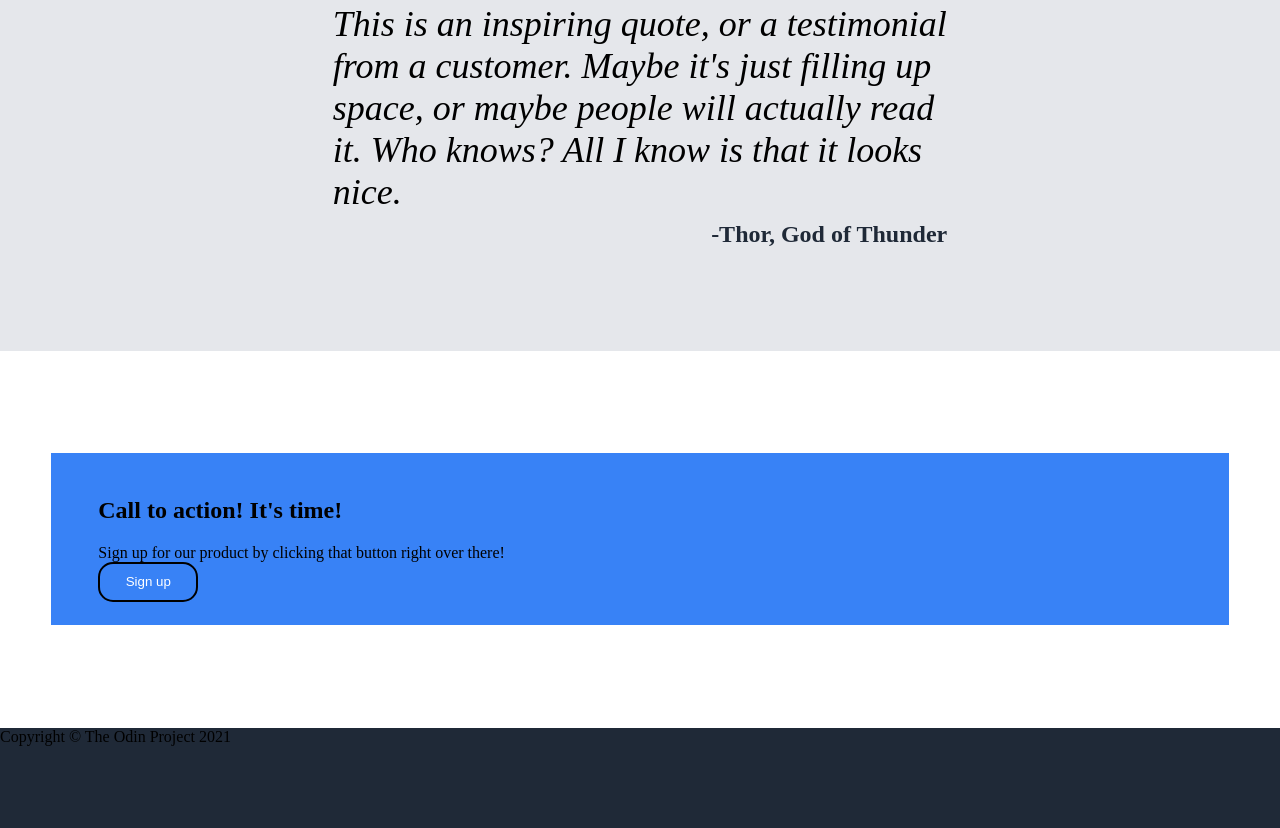
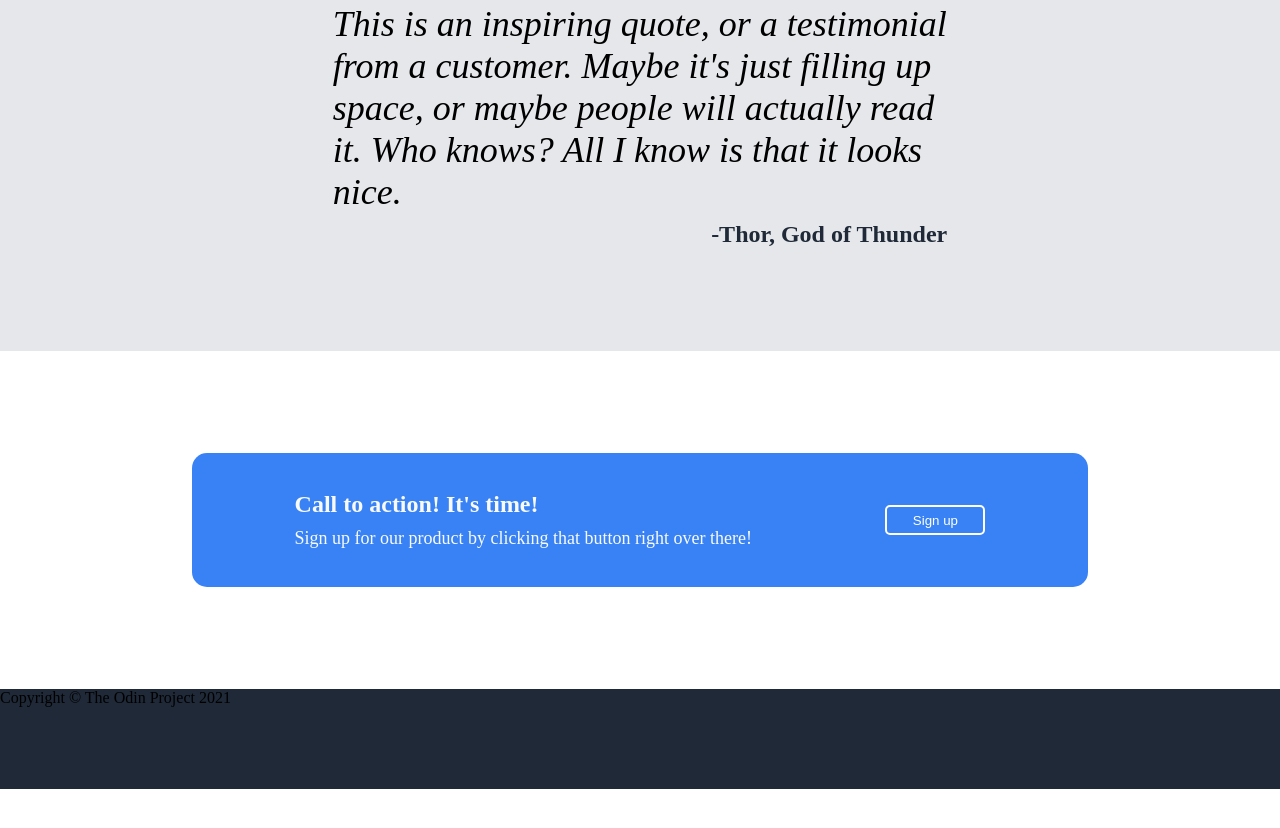
Before and after one commit to PoindexterG-Star/landing-place, a plain HTML site: page index.html in a window 1280 px wide. Shown: the part 1036-1864 px from the top of the page. After the commit the page ends 1825 px from the top, so only its background shows below. Drawn offline with Linux system fonts and the light colour scheme.

Commit message:
content-3 finished

```diff
--- a/index.html
+++ b/index.html
@@ -57,8 +57,10 @@
 
     <div class="content-3">
       <div class="blue-box">
-        <h2>Call to action! It's time!</h2>
-        <p>Sign up for our product by clicking that button right over there!</p>
+        <div class="container-blue">
+          <h2 class="call">Call to action! It's time!</h2>
+          <p class="call-detail">Sign up for our product by clicking that button right over there!</p>
+        </div>
         <button>Sign up</button>
       </div>
     </div>
--- a/style.css
+++ b/style.css
@@ -32,12 +32,13 @@ li {
 }
 
 button {
-    height: 40px;
+    height: 30px;
     width: 100px;
-    border-radius: 15px;
+    border-radius: 5px;
     border-style: solid;
     color: white;
     background-color: #3882F6;
+    border-color: white;
 }
 
 /* TOP SECTION */
@@ -164,12 +165,35 @@ button {
 /* CONTENT 3 */
 
 .content-3 {
-    padding: 8% 4%;
+    padding: 8% 15%;
+}
+
+.container-blue {
+    display: flex;
+    flex-direction: column;
+    gap: 10px;
+    margin-top: 20px;
+    margin-bottom: 20px;
 }
 
 .blue-box {
     padding: 2% 4%;
     background-color: #3882F6;
+    display: flex;
+    justify-content: space-around;
+    align-items: center;
+    border-radius: 15px;
+}
+
+.call {
+    font-size: 24px;
+    margin: 0px;
+    color: #F9FAF8;
+}
+
+.call-detail {
+    font-size: 18px;
+    color: #F9FAF8;
 }
 
 /* FOOTER */
```
